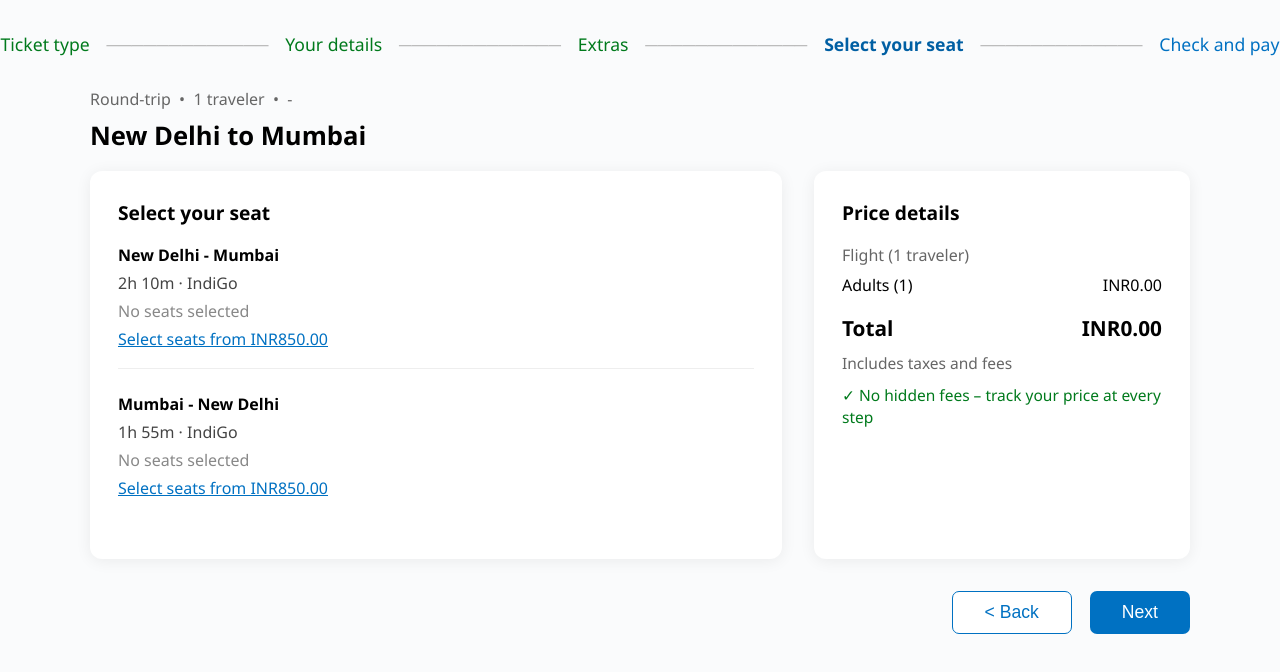
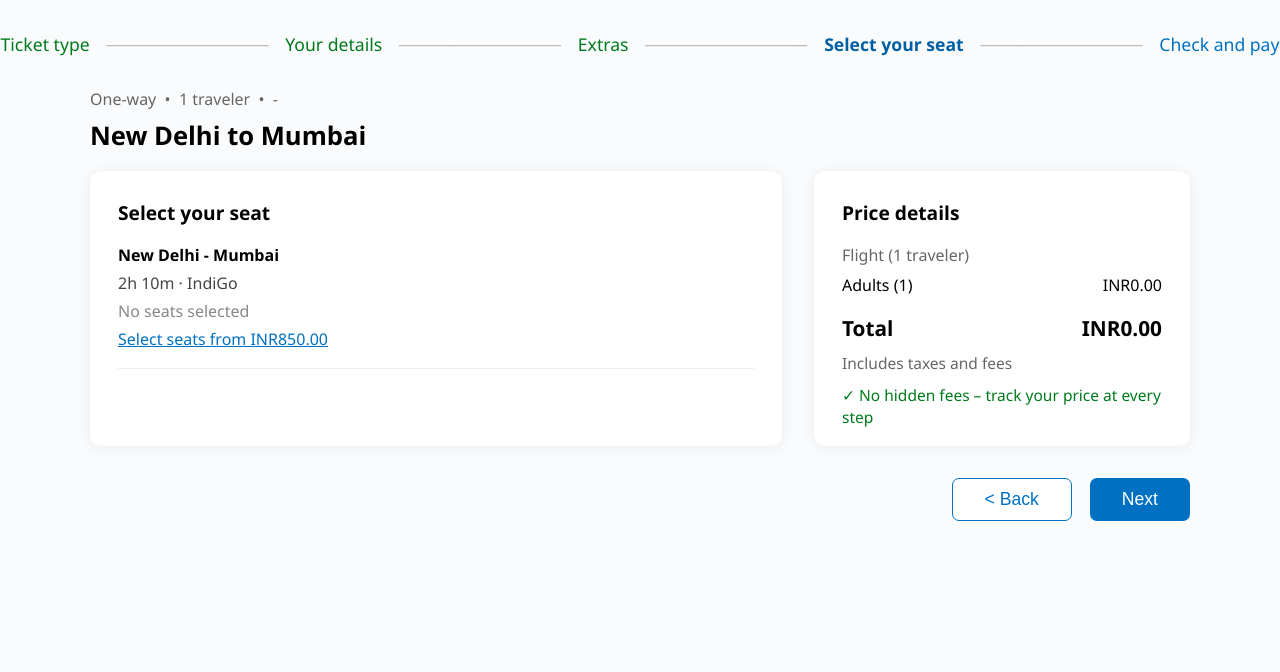
Before and after one commit to 123aadarsh12/travelplanner, a plain HTML site: page flightselectseat.html in a window 1280 px wide. Drawn offline with Linux system fonts and the light colour scheme.

Commit message:
Update flightselectseat.html

```diff
--- a/flightselectseat.html
+++ b/flightselectseat.html
@@ -270,7 +270,7 @@
             const travelerCount = adults + children;
             const from = sessionStorage.getItem("bookingFrom") || "DEL";
             const to = sessionStorage.getItem("bookingTo") || "BOM";
-            const journeyType = sessionStorage.getItem("bookingJourneyType") || "round-trip";
+            const journeyType = sessionStorage.getItem("bookingJourneyType") || "one-way";
             const departure = sessionStorage.getItem("bookingDeparture") || "";
             const returnDate = sessionStorage.getItem("bookingReturn") || "";
             const fare = parseFloat(sessionStorage.getItem("bookingFare") || "0");
@@ -530,6 +530,17 @@
             document.querySelector('.btn-back').addEventListener('click', function (e) {
                 window.history.back();
             });
+
+            // Only show as many segments as needed
+            const allSegments = document.querySelectorAll('.flight-segment');
+            let segmentCount = journeyType === "round-trip" ? 2 : 1;
+            allSegments.forEach((seg, idx) => {
+                if (idx < segmentCount) {
+                    seg.style.display = '';
+                } else {
+                    seg.style.display = 'none';
+                }
+            });
         });
     </script>
 </body>
```
